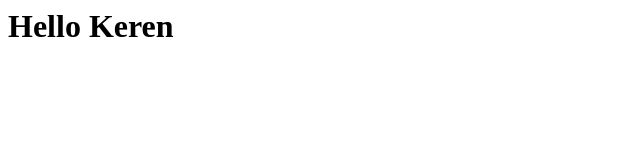
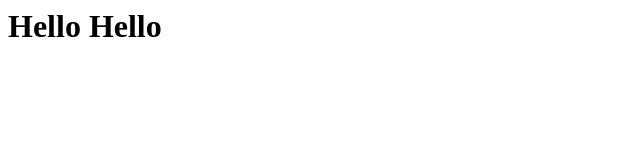
Before and after one commit to kerenshiponi/MyFirstProject, a plain HTML site: page index.html in a window 1280 px wide. Shown: the full height of the page, 0-640 px from the left. Drawn offline with Linux system fonts and the light colour scheme.

Commit message:
Update index.html

```diff
--- a/index.html
+++ b/index.html
@@ -1 +1 @@
-<h1>Hello Keren</h1>
+<h1>Hello Hello</h1>
```
